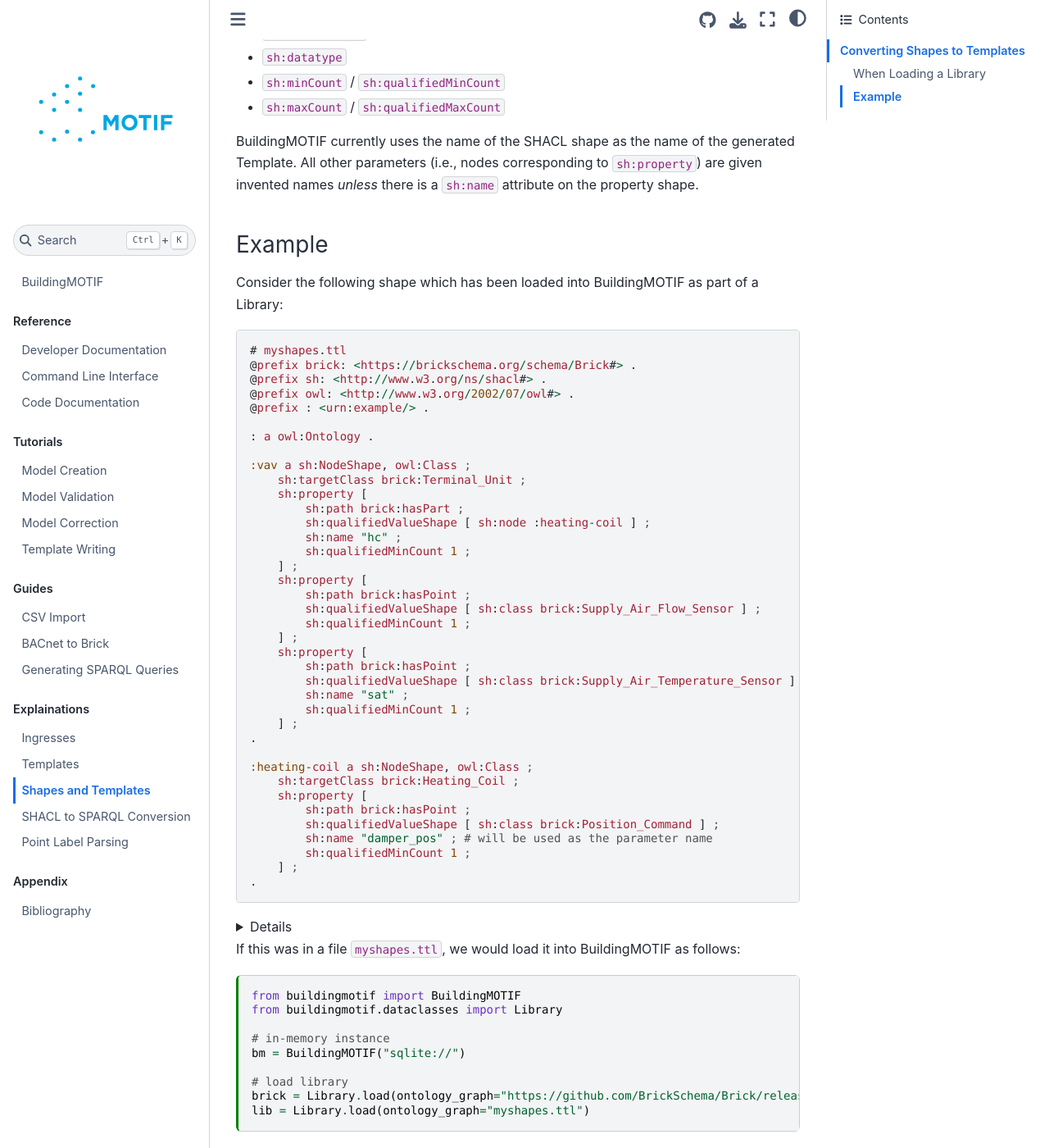
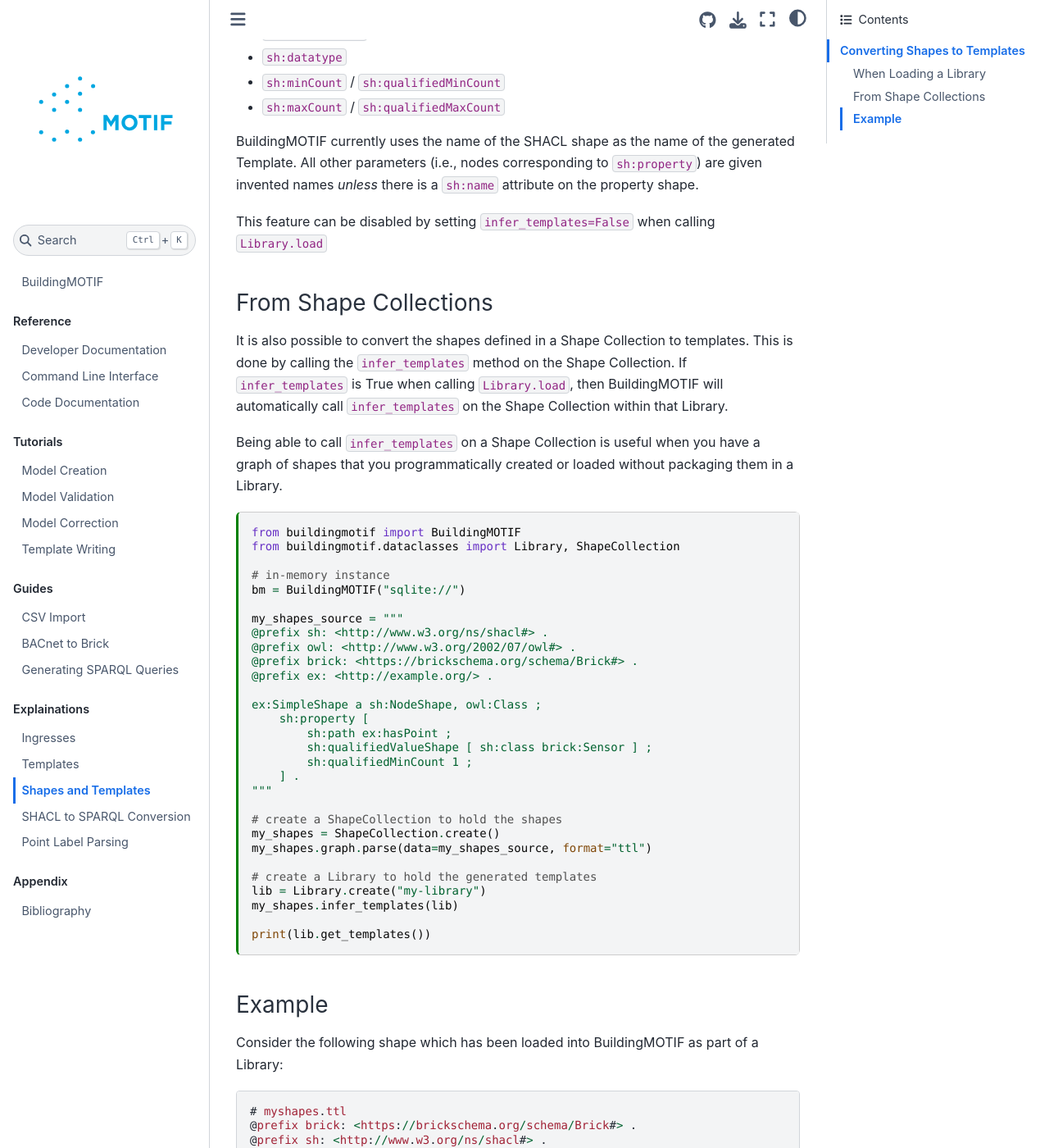
Before and after one commit to NREL/BuildingMOTIF, a Jupyter Book: the page built from docs/explanations/shapes-and-templates.md, in a window 1280 px wide and 1400 px high, scrolled down 1140 px. Shown: the whole window at 82% size. Built offline with Jupyter Book 1.0.4 settings and Sphinx 7.4.7 and the Sphinx Book theme 1.1.4, drawn with Linux system fonts in a browser that asks for light colours.

Commit message:
add more docs

````diff
--- a/docs/explanations/shapes-and-templates.md
+++ b/docs/explanations/shapes-and-templates.md
@@ -50,6 +50,51 @@ BuildingMOTIF currently recognizes the following SHACL properties:
 BuildingMOTIF currently uses the name of the SHACL shape as the name of the generated Template.
 All other parameters (i.e., nodes corresponding to `sh:property`) are given invented names *unless*
  there is a `sh:name` attribute on the property shape.
+
+This feature can be disabled by setting `infer_templates=False` when calling `Library.load`
+
+### From Shape Collections
+
+It is also possible to convert the shapes defined in a Shape Collection to templates.
+This is done by calling the `infer_templates` method on the Shape Collection.
+If `infer_templates` is True when calling `Library.load`, then BuildingMOTIF will automatically call `infer_templates` on the Shape Collection
+within that Library.
+
+Being able to call `infer_templates` on a Shape Collection is useful when you have
+a graph of shapes that you programmatically created or loaded without packaging them
+in a Library.
+
+```{code-cell} python3
+from buildingmotif import BuildingMOTIF
+from buildingmotif.dataclasses import Library, ShapeCollection
+
+# in-memory instance
+bm = BuildingMOTIF("sqlite://")
+
+my_shapes_source = """
+@prefix sh: <http://www.w3.org/ns/shacl#> .
+@prefix owl: <http://www.w3.org/2002/07/owl#> .
+@prefix brick: <https://brickschema.org/schema/Brick#> .
+@prefix ex: <http://example.org/> .
+
+ex:SimpleShape a sh:NodeShape, owl:Class ;
+    sh:property [
+        sh:path ex:hasPoint ;
+        sh:qualifiedValueShape [ sh:class brick:Sensor ] ;
+        sh:qualifiedMinCount 1 ;
+    ] .
+"""
+
+# create a ShapeCollection to hold the shapes
+my_shapes = ShapeCollection.create()
+my_shapes.graph.parse(data=my_shapes_source, format="ttl")
+
+# create a Library to hold the generated templates
+lib = Library.create("my-library")
+my_shapes.infer_templates(lib)
+
+print(lib.get_templates())
+```
 
 ### Example
 
````
